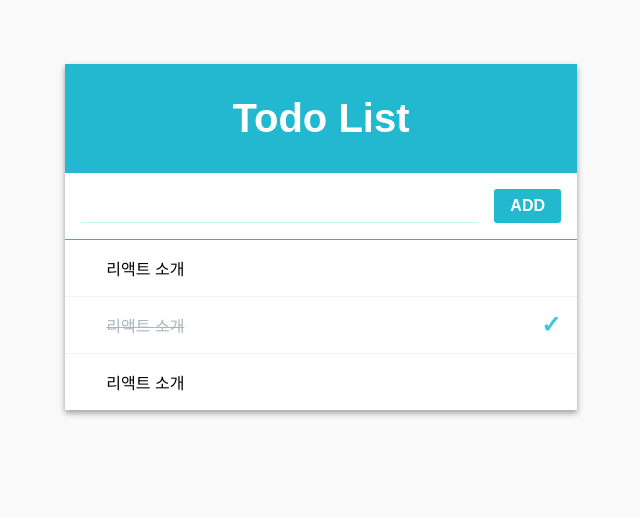
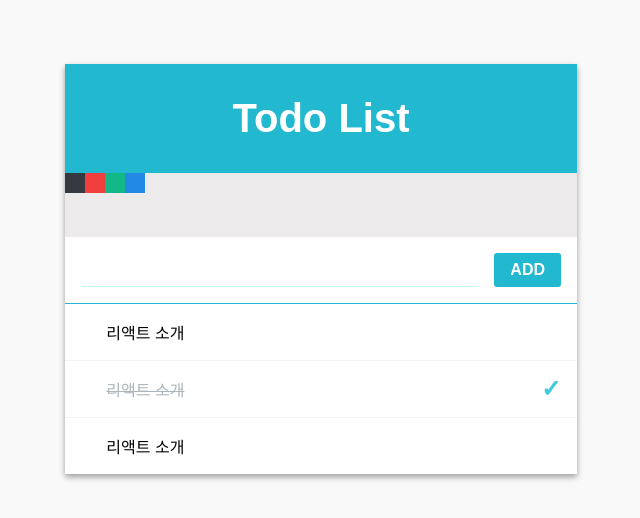
Before and after one commit to HwangYoonSeong/React.js, a React (Create React App) app in the folder first_react/: page / in a window 1280 px wide. Shown: the top 518 px of the page, without its empty margins (319-959 px from the left). Built offline with nearby package versions, Linux system fonts and the light colour scheme.

Commit message:
TodoList
# Palette assignment ...

```diff
--- a/first_react/src/App.js
+++ b/first_react/src/App.js
@@ -2,6 +2,7 @@ import React, { Component } from 'react';
 import TodoListTemplate from './TodoListComp/TodoListTemplate';
 import Form from './TodoListComp/Form';
 import TodoItemList from './TodoListComp/TodoItemList';
+import Palette from './TodoListComp/Palette';
 
 class App extends Component {
 
@@ -82,11 +83,16 @@ class App extends Component {
                 value={input}
                 onKeyPress={handleKeyPress}
                 onChange={handleChange}
-                onCreate={handleCreate} />}>
+                onCreate={handleCreate} />}
+
+                palette={<Palette color={['#343a40', '#f03e3e', '#12b886', '#228ae6']} />}>
+
+
 
                 <TodoItemList todos={todos}
                     onToggle={handleToggle}
                     onRemove={handleRemove} />
+
             </TodoListTemplate>
         );
     }
--- /dev/null
+++ b/first_react/src/TodoListComp/Palette.css
@@ -0,0 +1,9 @@
+.palette {
+    display: flex;
+
+  }
+
+.colorRec{
+    width: 20px;
+    height: 20px;
+}
--- /dev/null
+++ b/first_react/src/TodoListComp/Palette.js
@@ -0,0 +1,34 @@
+import React from 'react';
+import './Palette.css';
+
+
+const Color = ({ color, active, onClick }) => {
+    return (
+
+        <div className="colorRec" style={{ background: color }}>
+        </div>
+
+
+    );
+}
+
+const Palette = ({ color }) => {
+    const colorList = color.map(
+        (el) => (
+            <Color
+                color={el}
+            />
+        )
+    );
+
+    return (
+
+        <div className="palette" >
+            {colorList}
+        </div>
+
+
+    );
+};
+
+export default Palette;
--- a/first_react/src/TodoListComp/TodoListTemplate.css
+++ b/first_react/src/TodoListComp/TodoListTemplate.css
@@ -24,3 +24,10 @@
   .todos-wrapper {
     min-height: 5rem;
   }
+
+
+  .palette-wrapper {
+    min-height: 4rem;
+    background-color:rgb(236, 234, 234);
+
+  }
--- a/first_react/src/TodoListComp/TodoListTemplate.js
+++ b/first_react/src/TodoListComp/TodoListTemplate.js
@@ -1,12 +1,18 @@
 import React from 'react';
 import './TodoListTemplate.css';
 
-const TodoListTemplate = ({ form, children }) => {
+const TodoListTemplate = ({ form, palette, children }) => {
     return (
         <main className="todo-list-template">
+
             <div className="title">
                 <b>Todo List</b>
             </div>
+
+            <section className="palette-wrapper">
+                {palette}
+            </section>
+
             <section className="form-wrapper">
                 {form}
             </section>
```
Also changed, not shown: 1 other file (tests, documents, lock files or other folders).
